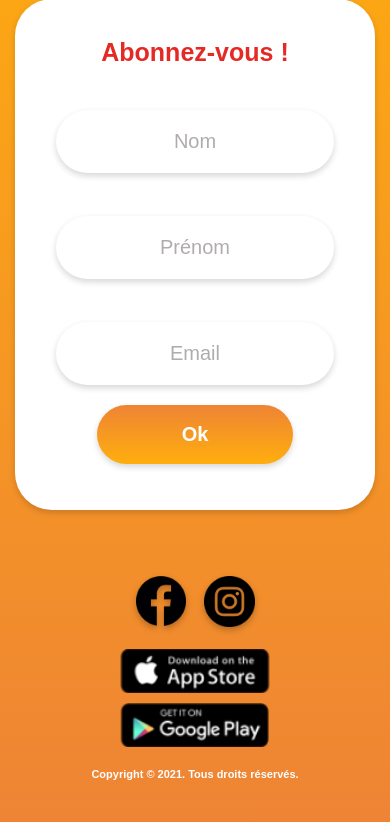
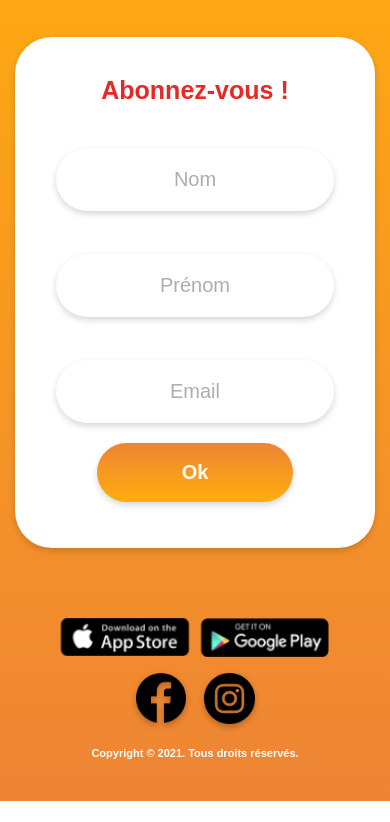
Before and after one commit to SveRKeR92/Appetee, a PHP site: page / in a window 390 px wide. Shown: the part 5266-6088 px from the top of the page. After the commit the page ends 6067 px from the top, so only its background shows below. Run offline with PHP 8.4, Linux system fonts and the light colour scheme; some web fonts are replaced.

Commit message:
improve css

```diff
--- a/css/style.css
+++ b/css/style.css
@@ -341,7 +341,7 @@
 
 #prix article div{
     width: 350px;
-    height: 520px;
+    min-height: 520px;
     border-radius: 20px;
     background-color: var(--white);
     padding: 40px 15px;
@@ -635,7 +635,11 @@
 
     footer article > div:last-child{
         margin-left: 0;
-        flex-direction: column;
+        flex-direction: column-reverse;
+    }
+
+    .downloads{
+        display: flex;
     }
 
     #infos{
@@ -689,4 +693,9 @@
     label{
         font-size: 25px;
     }
+
+    .downloads img{
+        width: 130px;
+        margin: 10px 5px;
+    }
 }
```
Also changed, not shown: img/Capture_d_écran_2019-02-18_à_18.24.57_fmf0hs.png (added), img/Capture_d_écran_2019-02-18_à_18.24.57_fmf0hs@2x.png (added), img/Capture_d_écran_2019-02-18_à_18.28.09_um9a5f.png (added), img/Capture_d_écran_2019-02-18_à_18.28.09_um9a5f@2x.png (added).
